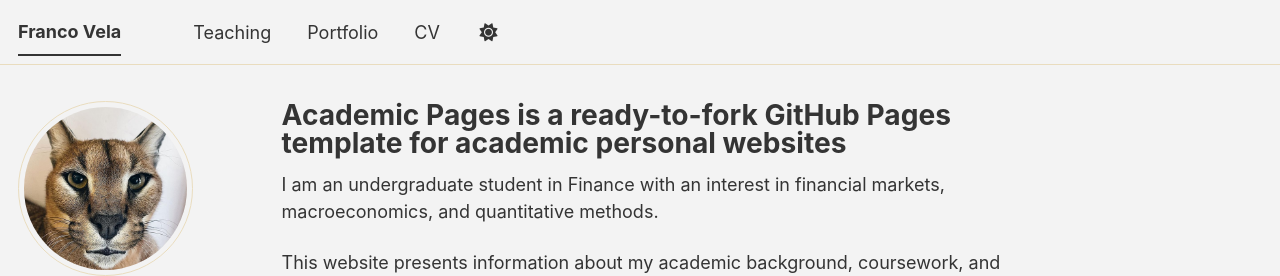
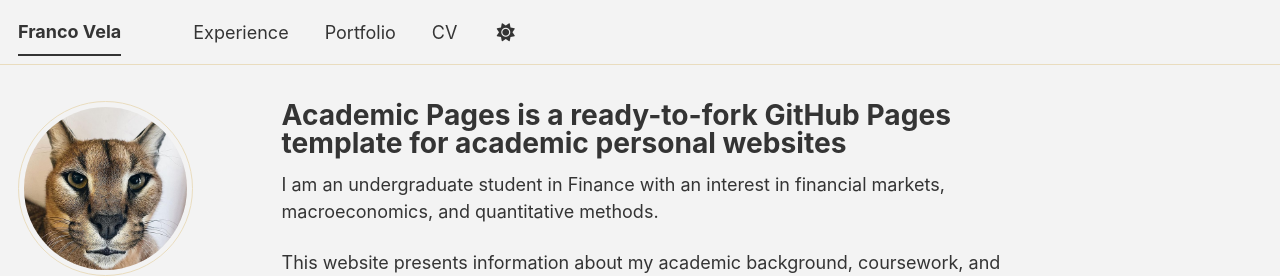
Before and after one commit to fvelam/fvelam.github.io, a Jekyll site: the page built from _pages/about.md, in a window 1280 px wide. Shown: the top 276 px of the page. Built offline with Jekyll 4.4.1, drawn with Linux system fonts in a browser that asks for light colours; a script bundle is joined from its source files by our own code; library files that are not in the unit come from our copies.

Commit message:
Update navigation items in navigation.yml
Comment out the 'Teaching' navigation item and add 'Experience'.

```diff
--- a/_data/navigation.yml
+++ b/_data/navigation.yml
@@ -14,8 +14,11 @@ main:
   #- title: "Talks"
   #  url: /talks/
 
-  - title: "Teaching"
-    url: /teaching/
+  #- title: "Teaching"
+  #  url: /teaching/
+
+  - title: "Experience"
+    url: /experience/
 
   - title: "Portfolio"
     url: /portfolio/
```
